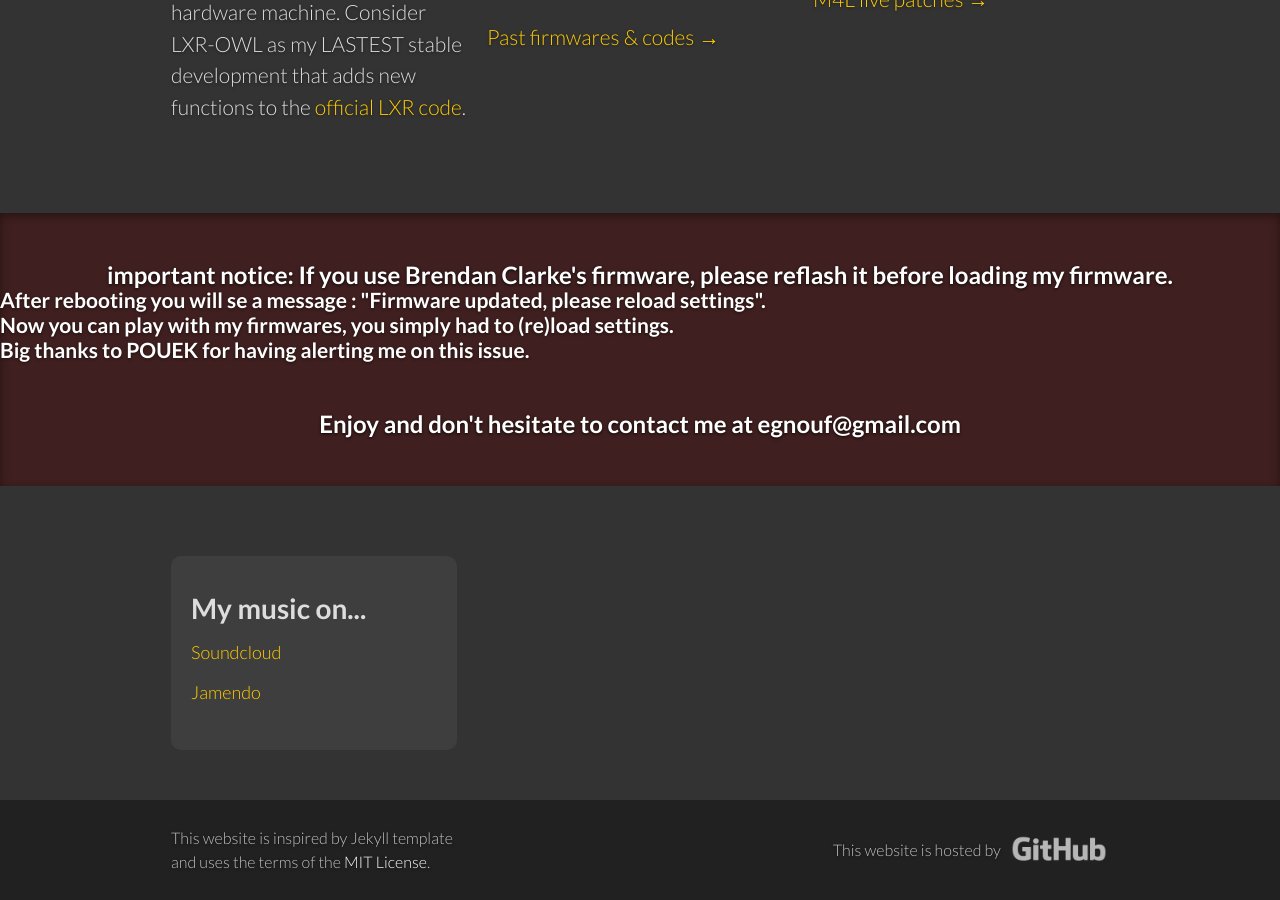
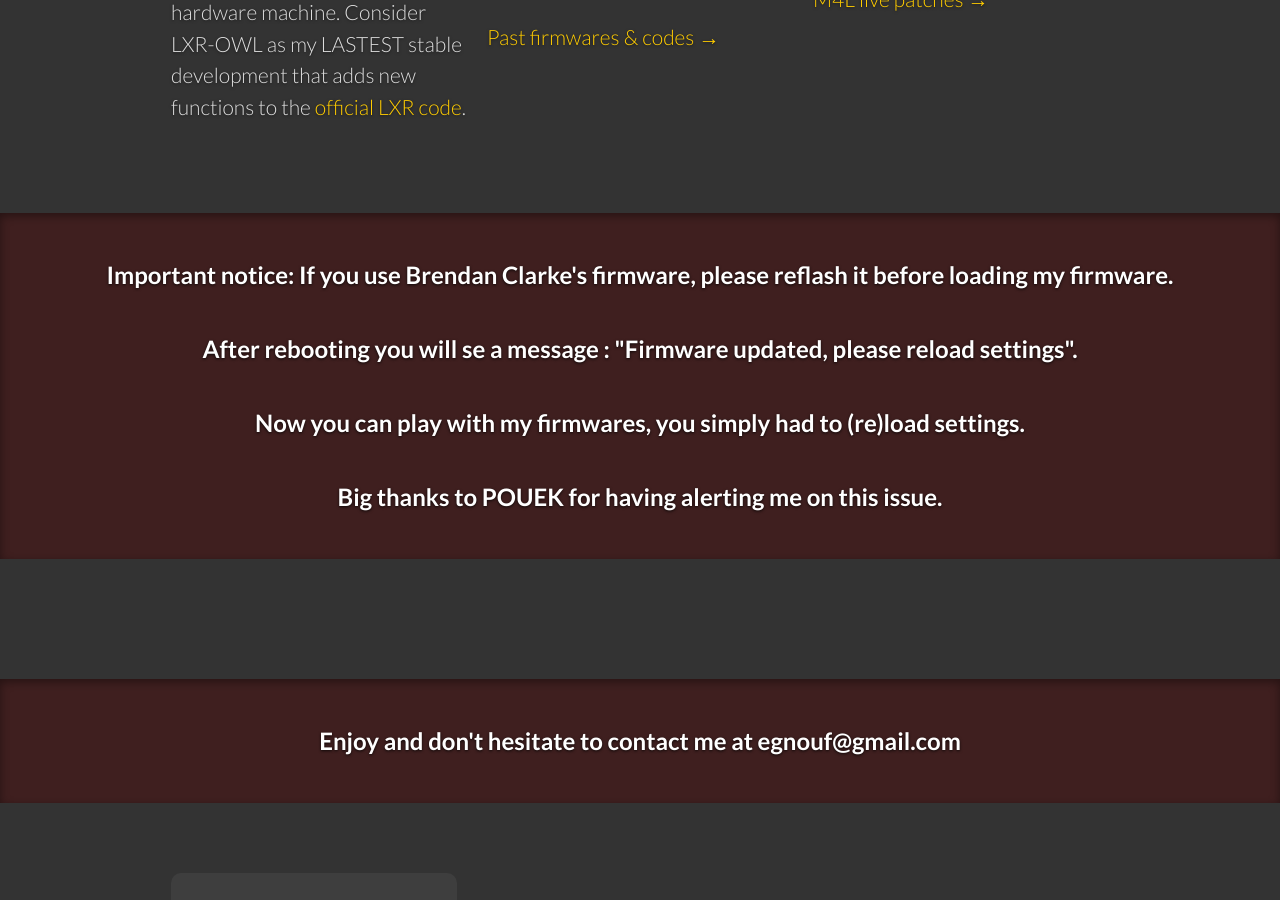
Before and after one commit to smaolab/github.io, a Jekyll site: the page built from index.html, in a window 1280 px wide and 900 px high, scrolled down 781 px. Built offline with Jekyll 4.4.1, drawn with Linux system fonts in a browser that asks for light colours.

Commit message:
center the text

```diff
--- a/index.html
+++ b/index.html
@@ -56,11 +56,18 @@ overview: true
 </section>
 <section class="quickstart">
     <div class="unit golden-small center-on-mobiles">
-      <h3>important notice: If you use Brendan Clarke's firmware, please reflash it before loading my firmware. </h3>
-      <h4>After rebooting you will se a message : "Firmware updated, please reload settings". </h4>
-      <h4>Now you can play with my firmwares, you simply had to (re)load settings. </H4>
-      <H4>Big thanks to POUEK for having alerting me on this issue.</H4>
-     <h3></h3>
+      <h3>Important notice: If you use Brendan Clarke's firmware, please reflash it before loading my firmware. </h3>
+      <h3>After rebooting you will se a message : "Firmware updated, please reload settings". </h3>
+      <h3>Now you can play with my firmwares, you simply had to (re)load settings. </H3>
+      <H3>Big thanks to POUEK for having alerting me on this issue.</H3>
+      <h3>   </h3>
+    </div>
+    <div class="clear"></div>
+  </div>
+</section>
+
+<section class="quickstart">
+    <div class="unit golden-small center-on-mobiles">
  <h3>Enjoy and don't hesitate to contact me at egnouf@gmail.com</h3>
       <h3>   </h3>
     </div>
```
